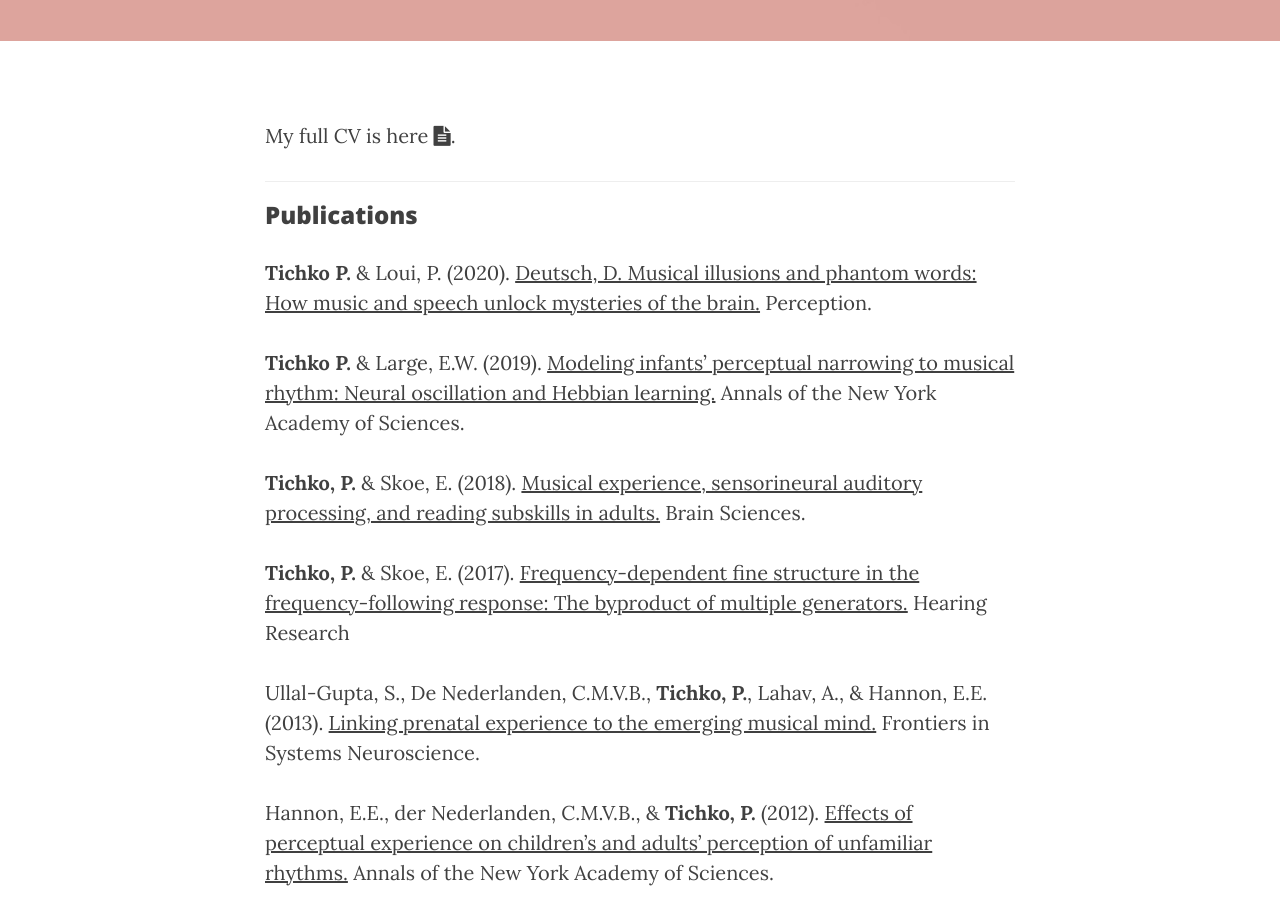
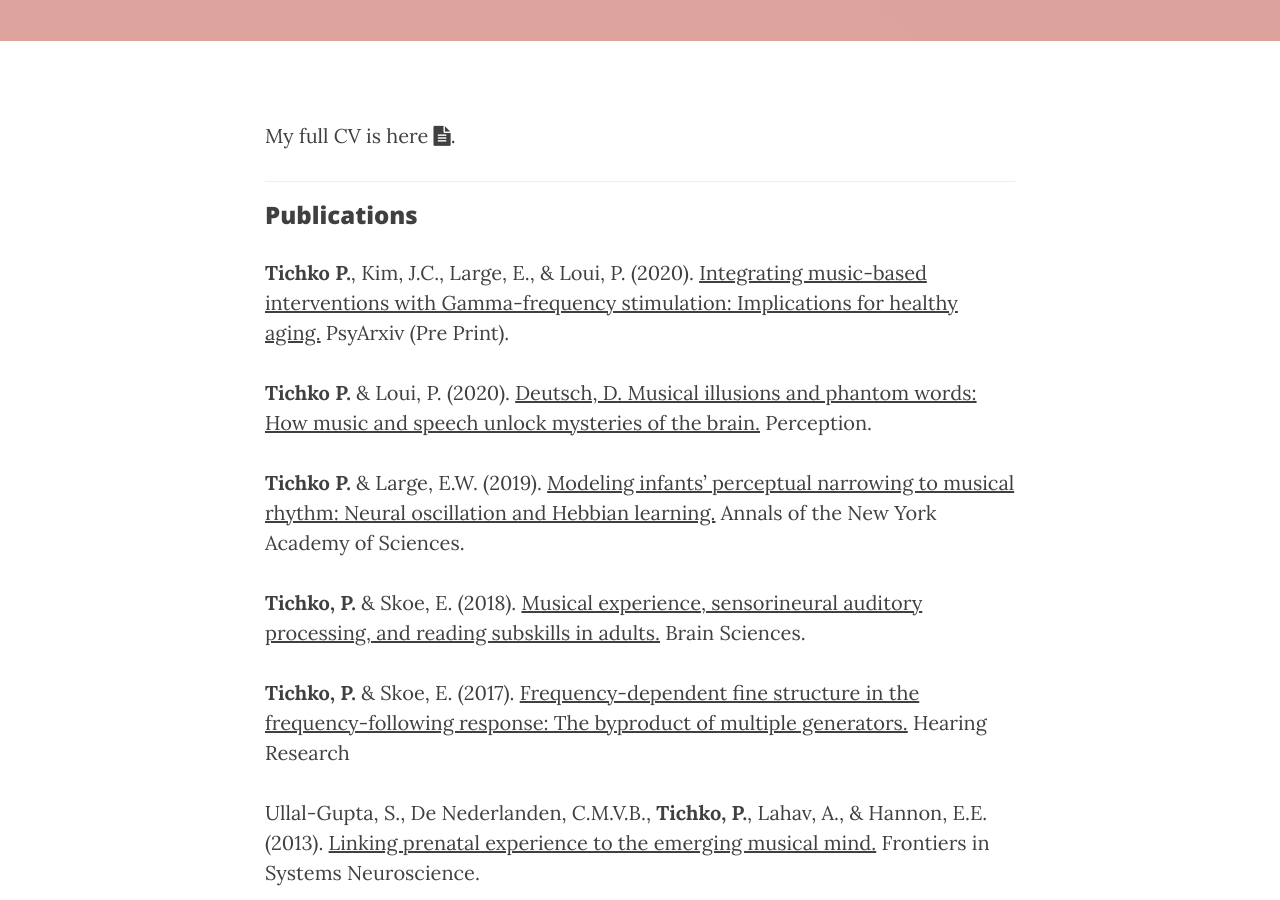
Before and after one commit to ptichko/ptichko.github.io, a Jekyll site: the page built from 2_cv-pubs.md, in a window 1280 px wide and 900 px high, scrolled down 381 px. Built offline with Jekyll 4.4.1, drawn with Linux system fonts in a browser that asks for light colours; nearby versions of some CDN libraries.

Commit message:
Update 2_cv-pubs.md

```diff
--- a/2_cv-pubs.md
+++ b/2_cv-pubs.md
@@ -9,6 +9,8 @@ My full CV is here <a href="/CV/PT_CV_2020.pdf" target="_blank"><i class="fa fa-
 ___
 
 ### Publications
+
+**Tichko P.**, Kim, J.C., Large, E., & Loui, P. (2020). [Integrating music-based interventions with Gamma-frequency stimulation: Implications for healthy aging.](https://psyarxiv.com/2ykfm) PsyArxiv (Pre Print).
 
 **Tichko P.** & Loui, P. (2020). [Deutsch, D. Musical illusions and phantom words: How music and speech unlock mysteries of the brain.](https://doi.org/10.1177/0301006620924926) Perception.
 
```
